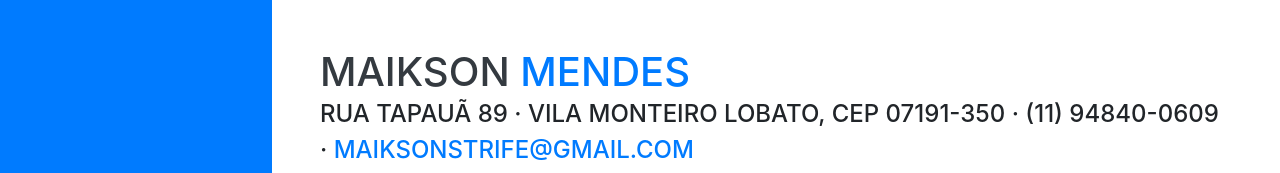
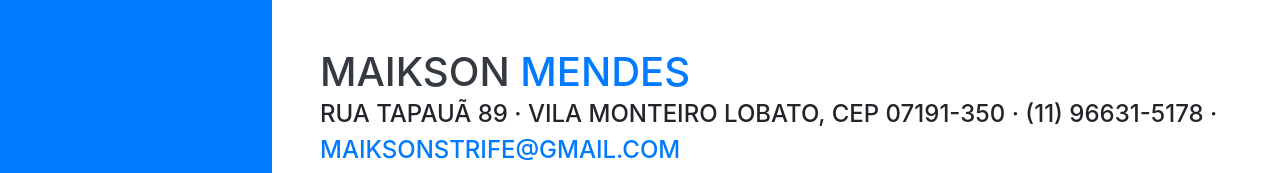
Before and after one commit to maiksonstrife/maiksonportfolioGitPage, a website with bundled scripts: page index.html in a window 1280 px wide. Shown: the top 173 px of the page. Built offline with nearby package versions, Linux system fonts and the light colour scheme; a web font is replaced by a local one.

Commit message:
Update index.html

```diff
--- a/index.html
+++ b/index.html
@@ -69,7 +69,7 @@
         <h1 class="mb-0">Maikson
           <span class="text-primary">Mendes</span>
         </h1>
-        <div class="subheading mb-5">Rua Tapauã 89 · Vila Monteiro Lobato, CEP 07191-350 · (11) 94840-0609  ·
+        <div class="subheading mb-5">Rua Tapauã 89 · Vila Monteiro Lobato, CEP 07191-350 · (11) 96631-5178  ·
           <a href="mailto:maiksonstrife@gmail.com">maiksonstrife@gmail.com</a>
         </div>
         <p class="lead mb-5">
```
